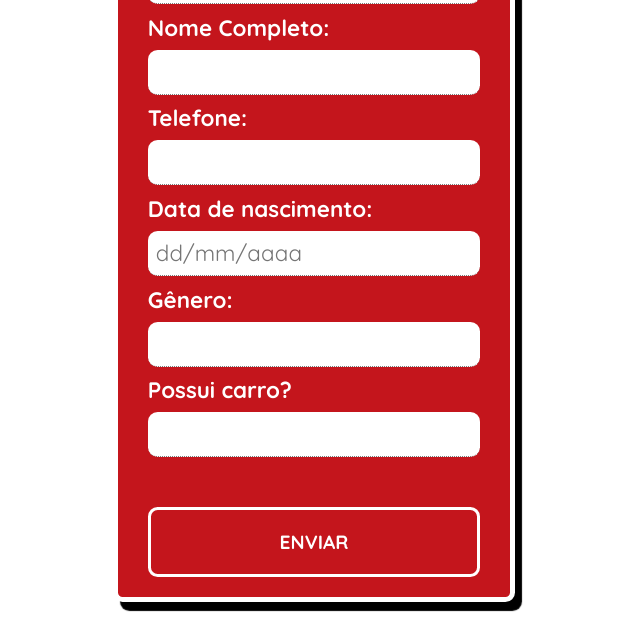
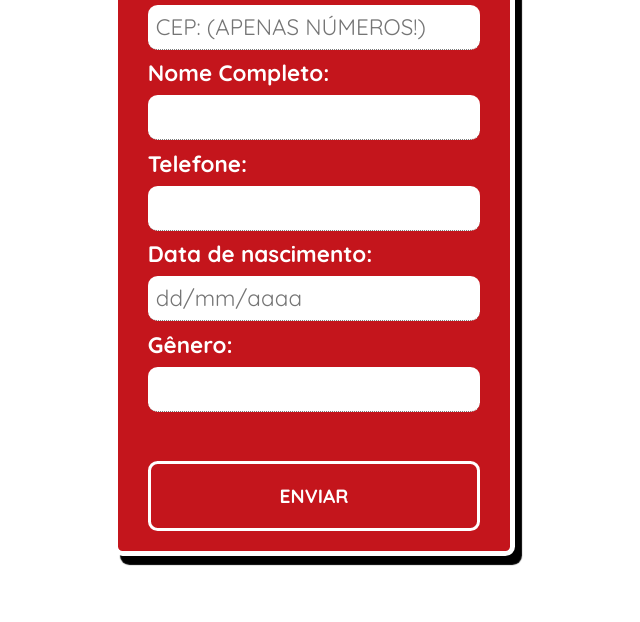
Before and after one commit to pauloPedroB/FrontEnd-autoelite, a website: page view/cadastroCliente.html in a window 1280 px wide. Shown: the part 178-800 px from the top of the page, without its empty margins (326-966 px from the left). Drawn offline with Linux system fonts and the light colour scheme.

Commit message:
Ajuste no cadastro de loja

```diff
--- a/style/storeOrClient.css
+++ b/style/storeOrClient.css
@@ -17,20 +17,6 @@
     --font-size-p: 16px;
     --font-family: Arial, Helvetica, sans-serif;
   }
-/* #endregion */
-
-/* #region ConfPag*/
-* {
-  margin: 0;
-  padding: 0;
-  box-sizing: border-box;
-}
-
-.content-center{
-  padding-left: 15vw;
-  padding-right: 15vw;
-}
-
 /* #endregion */
 
 /* #region Sidebar*/
@@ -86,7 +72,6 @@ footer {
   color: var(--whiteV1-color);
   justify-content: center;
   gap: 150px;
-  margin-top: 70px;
 }
 
 .footer-align{
@@ -121,6 +106,7 @@ footer {
     height: 500px;
     padding-left: 22vw;
     padding-right: 22vw;
+    padding-bottom: 38vw;
 }
 
 .text-top{
--- a/view/cadastroCliente.html
+++ b/view/cadastroCliente.html
@@ -20,8 +20,6 @@
 
         <label> <p>Gênero:</p> <input type="text" id="Genero"/></label>
 
-        <label> <p>Possui carro?</p> <input type="text" id="PossuiCarro"/></label>
-
         <button>Enviar</button>
 
     </form>
```
